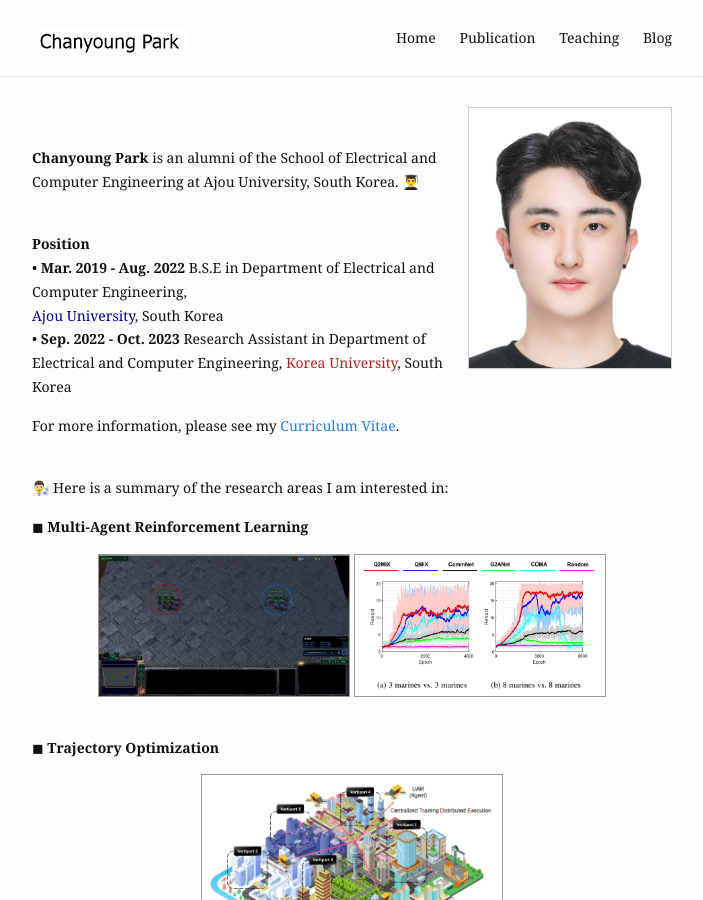
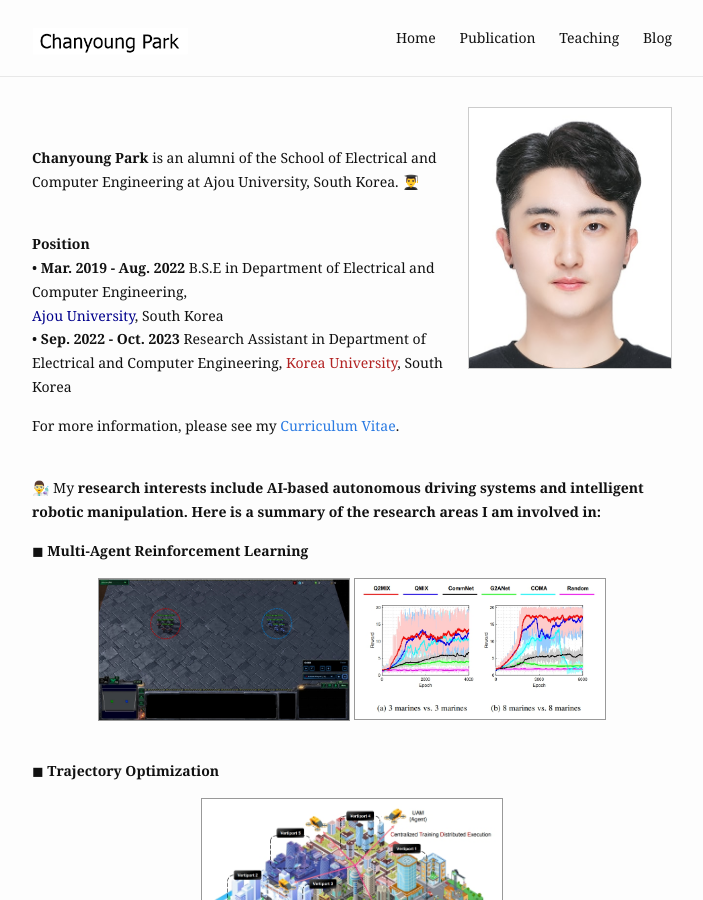
Before and after one commit to cosdeneb/cosdeneb.github.io, a Jekyll site: the page built from index.md, in a window 1280 px wide and 900 px high. Shown: the whole window, without its empty margins (288-991 px from the left). Built offline with Jekyll 4.4.1, drawn with Linux system fonts in a browser that asks for light colours.

Commit message:
Update index.md

```diff
--- a/index.md
+++ b/index.md
@@ -24,9 +24,8 @@ profile_picture:
   For more information, please see my <a href="https://drive.google.com/file/d/1cDvkoG54rEfbhQQ5oOQe9zONiINBogdN/view?usp=sharing">Curriculum Vitae</a>.
 </p>
 
-
 <br/>
-👨‍🔬 Here is a summary of the research areas I am interested in:
+👨‍🔬 My <b>research interests<b/> include AI-based autonomous driving systems and intelligent robotic manipulation. Here is a summary of the research areas I am involved in:
 <p>
   ◼ <b>Multi-Agent Reinforcement Learning</b>
   <br/>
```
